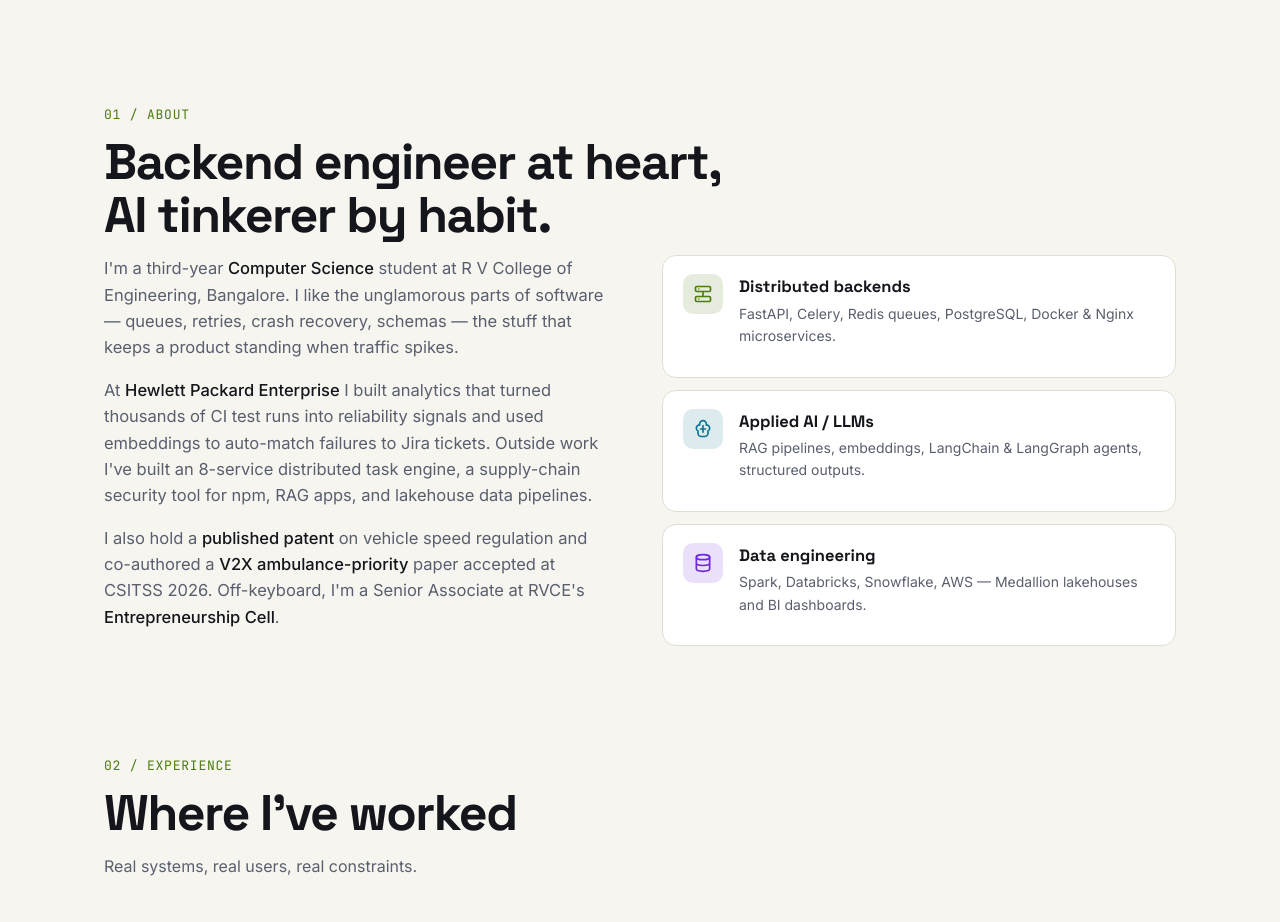
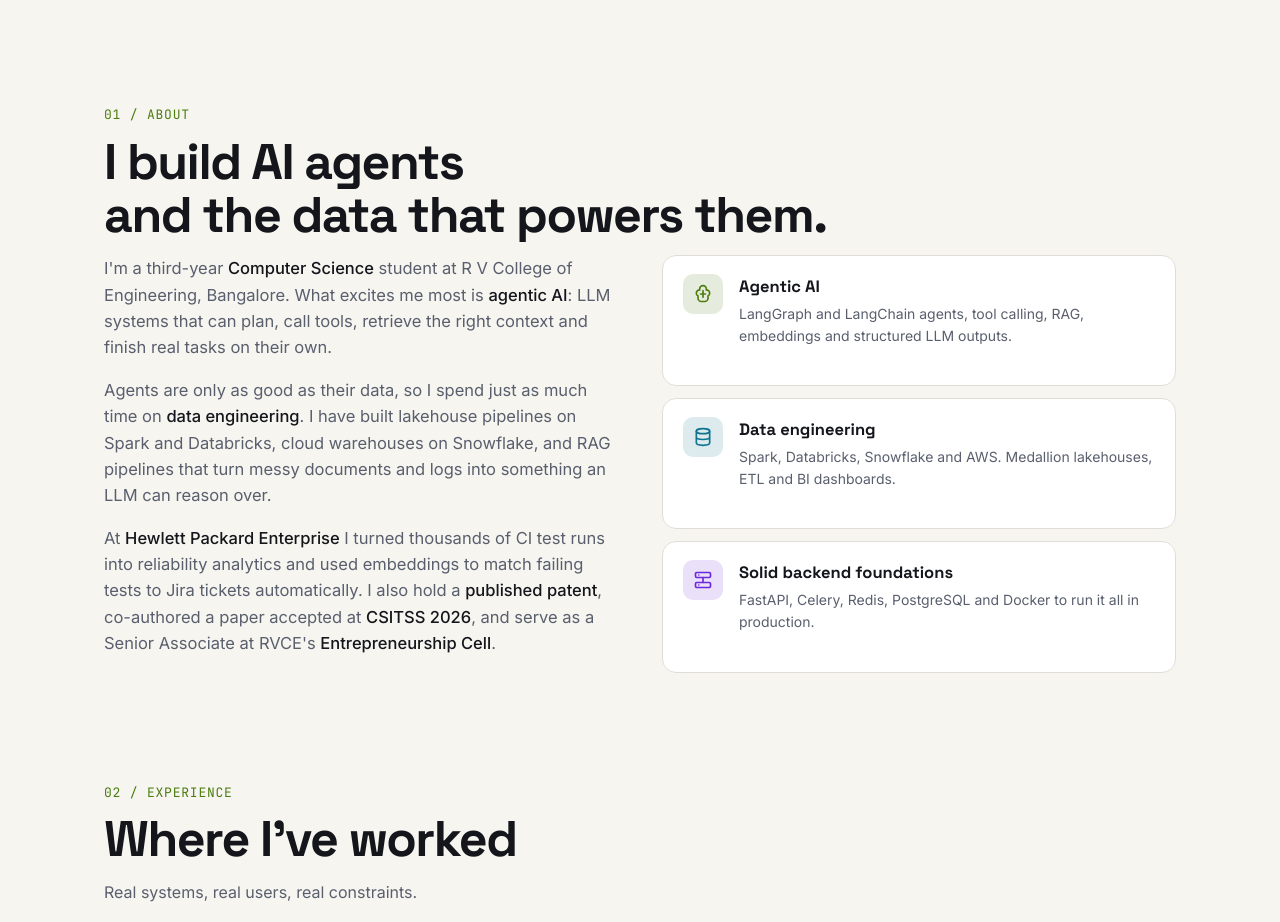
Before and after one commit to Yoyu-2005/Yoyu-2005.github.io, a plain HTML site: page index.html in a window 1280 px wide. Shown: the part 960-1882 px from the top of the page. Drawn offline with Linux system fonts and the light colour scheme.

Commit message:
Rewrite About section around agentic AI and data engineering
Co-Authored-By: Claude Opus 5.5 <noreply@anthropic.com>

```diff
--- a/index.html
+++ b/index.html
@@ -278,17 +278,17 @@ footer{padding:44px 0;color:var(--dim);font-size:13px;display:flex;justify-conte
 
   <section id="about">
     <div class="eyebrow">01 / ABOUT</div>
-    <h2 class="rv">Backend engineer at heart,<br>AI tinkerer by habit.</h2>
+    <h2 class="rv">I build AI agents<br>and the data that powers them.</h2>
     <div class="about">
       <div class="rv">
-        <p>I'm a third-year <strong>Computer Science</strong> student at R V College of Engineering, Bangalore. I like the unglamorous parts of software — queues, retries, crash recovery, schemas — the stuff that keeps a product standing when traffic spikes.</p>
-        <p>At <strong>Hewlett Packard Enterprise</strong> I built analytics that turned thousands of CI test runs into reliability signals and used embeddings to auto-match failures to Jira tickets. Outside work I've built an 8-service distributed task engine, a supply-chain security tool for npm, RAG apps, and lakehouse data pipelines.</p>
-        <p>I also hold a <strong>published patent</strong> on vehicle speed regulation and co-authored a <strong>V2X ambulance-priority</strong> paper accepted at CSITSS 2026. Off-keyboard, I'm a Senior Associate at RVCE's <strong>Entrepreneurship Cell</strong>.</p>
+        <p>I'm a third-year <strong>Computer Science</strong> student at R V College of Engineering, Bangalore. What excites me most is <strong>agentic AI</strong>: LLM systems that can plan, call tools, retrieve the right context and finish real tasks on their own.</p>
+        <p>Agents are only as good as their data, so I spend just as much time on <strong>data engineering</strong>. I have built lakehouse pipelines on Spark and Databricks, cloud warehouses on Snowflake, and RAG pipelines that turn messy documents and logs into something an LLM can reason over.</p>
+        <p>At <strong>Hewlett Packard Enterprise</strong> I turned thousands of CI test runs into reliability analytics and used embeddings to match failing tests to Jira tickets automatically. I also hold a <strong>published patent</strong>, co-authored a paper accepted at <strong>CSITSS 2026</strong>, and serve as a Senior Associate at RVCE's <strong>Entrepreneurship Cell</strong>.</p>
       </div>
       <div class="focus rv">
-        <div><span class="ic"><svg width="20" height="20" viewBox="0 0 24 24" fill="none" stroke="currentColor" stroke-width="2" stroke-linecap="round"><rect x="3" y="3" width="18" height="6" rx="1.5"/><rect x="3" y="15" width="18" height="6" rx="1.5"/><path d="M7 6h.01M7 18h.01M12 9v6"/></svg></span><div><h4>Distributed backends</h4><p>FastAPI, Celery, Redis queues, PostgreSQL, Docker & Nginx microservices.</p></div></div>
-        <div><span class="ic"><svg width="20" height="20" viewBox="0 0 24 24" fill="none" stroke="currentColor" stroke-width="2" stroke-linecap="round"><path d="M12 2a4 4 0 0 1 4 4v1a4 4 0 0 1 4 4 4 4 0 0 1-2 3.5V17a4 4 0 0 1-4 4h-4a4 4 0 0 1-4-4v-2.5A4 4 0 0 1 4 11a4 4 0 0 1 4-4V6a4 4 0 0 1 4-4z"/><path d="M12 8v8M9 12h6"/></svg></span><div><h4>Applied AI / LLMs</h4><p>RAG pipelines, embeddings, LangChain & LangGraph agents, structured outputs.</p></div></div>
-        <div><span class="ic"><svg width="20" height="20" viewBox="0 0 24 24" fill="none" stroke="currentColor" stroke-width="2" stroke-linecap="round"><ellipse cx="12" cy="5" rx="8" ry="3"/><path d="M4 5v14c0 1.7 3.6 3 8 3s8-1.3 8-3V5M4 12c0 1.7 3.6 3 8 3s8-1.3 8-3"/></svg></span><div><h4>Data engineering</h4><p>Spark, Databricks, Snowflake, AWS — Medallion lakehouses and BI dashboards.</p></div></div>
+        <div><span class="ic"><svg width="20" height="20" viewBox="0 0 24 24" fill="none" stroke="currentColor" stroke-width="2" stroke-linecap="round"><path d="M12 2a4 4 0 0 1 4 4v1a4 4 0 0 1 4 4 4 4 0 0 1-2 3.5V17a4 4 0 0 1-4 4h-4a4 4 0 0 1-4-4v-2.5A4 4 0 0 1 4 11a4 4 0 0 1 4-4V6a4 4 0 0 1 4-4z"/><path d="M12 8v8M9 12h6"/></svg></span><div><h4>Agentic AI</h4><p>LangGraph and LangChain agents, tool calling, RAG, embeddings and structured LLM outputs.</p></div></div>
+        <div><span class="ic"><svg width="20" height="20" viewBox="0 0 24 24" fill="none" stroke="currentColor" stroke-width="2" stroke-linecap="round"><ellipse cx="12" cy="5" rx="8" ry="3"/><path d="M4 5v14c0 1.7 3.6 3 8 3s8-1.3 8-3V5M4 12c0 1.7 3.6 3 8 3s8-1.3 8-3"/></svg></span><div><h4>Data engineering</h4><p>Spark, Databricks, Snowflake and AWS. Medallion lakehouses, ETL and BI dashboards.</p></div></div>
+        <div><span class="ic"><svg width="20" height="20" viewBox="0 0 24 24" fill="none" stroke="currentColor" stroke-width="2" stroke-linecap="round"><rect x="3" y="3" width="18" height="6" rx="1.5"/><rect x="3" y="15" width="18" height="6" rx="1.5"/><path d="M7 6h.01M7 18h.01M12 9v6"/></svg></span><div><h4>Solid backend foundations</h4><p>FastAPI, Celery, Redis, PostgreSQL and Docker to run it all in production.</p></div></div>
       </div>
     </div>
   </section>
```
